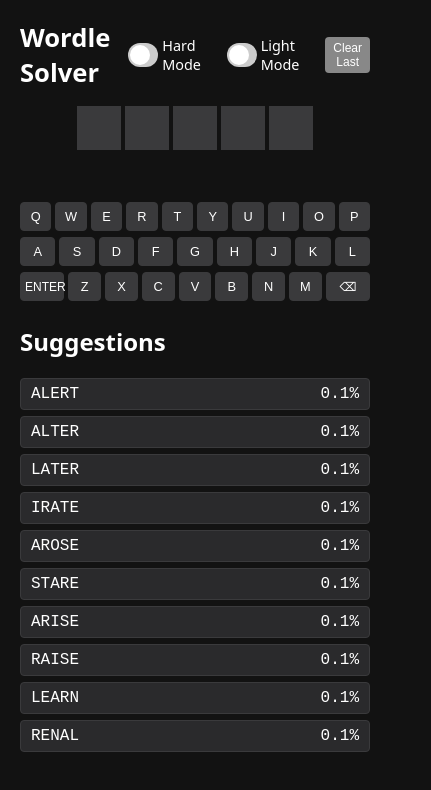
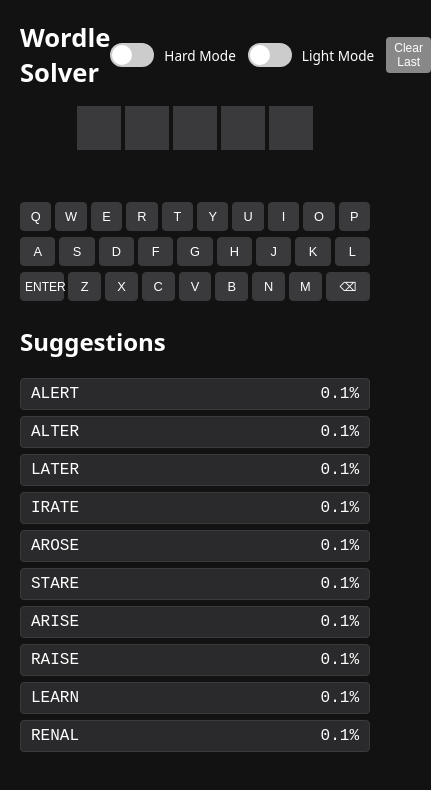
Before and after one commit to BrainBrian825/wordle-solver, a plain HTML site: page index.html in a window 390 px wide. Shown: the whole page, 431 px wide, since content can reach past the window. Drawn offline with Linux system fonts and the light colour scheme.

Commit message:
Update style.css

```diff
--- a/style.css
+++ b/style.css
@@ -71,11 +71,34 @@ header h1 {
 }
 
 /* Individual toggle grouping label + switch */
+/*
+ * Layout for the toggle group.  The `gap` property controls the spacing
+ * between the slider component and its text label.  The label itself
+ * stays on a single line via `white-space: nowrap;` so that the knob
+ * never overlaps the text when the switch is tapped on mobile devices.
+ */
 .toggle {
   display: flex;
   align-items: center;
-  gap: 4px;
+  /* Provide enough space between the switch and its label to avoid
+     overlapping.  Increasing this value helps on small screens. */
+  gap: 8px;
   font-size: 0.9rem;
+}
+
+.toggle .label {
+  white-space: nowrap;
+}
+
+@media (max-width: 480px) {
+  /* On very small screens, increase the gap slightly and reduce font size
+     so that the toggle contents fit comfortably without overlap. */
+  .toggle {
+    gap: 10px;
+  }
+  .toggle .label {
+    font-size: 0.85rem;
+  }
 }
 
 /* Clear button styling */
```
